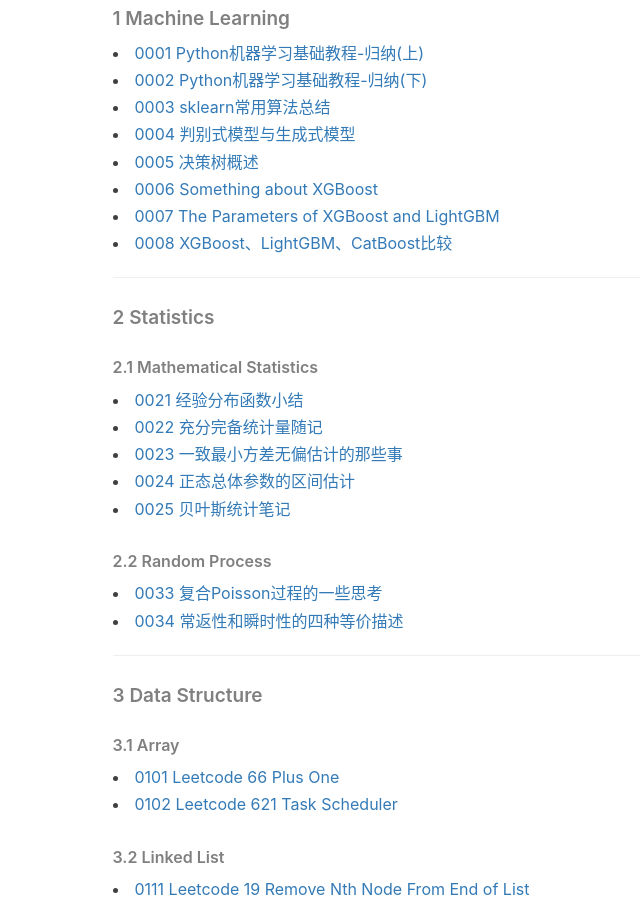
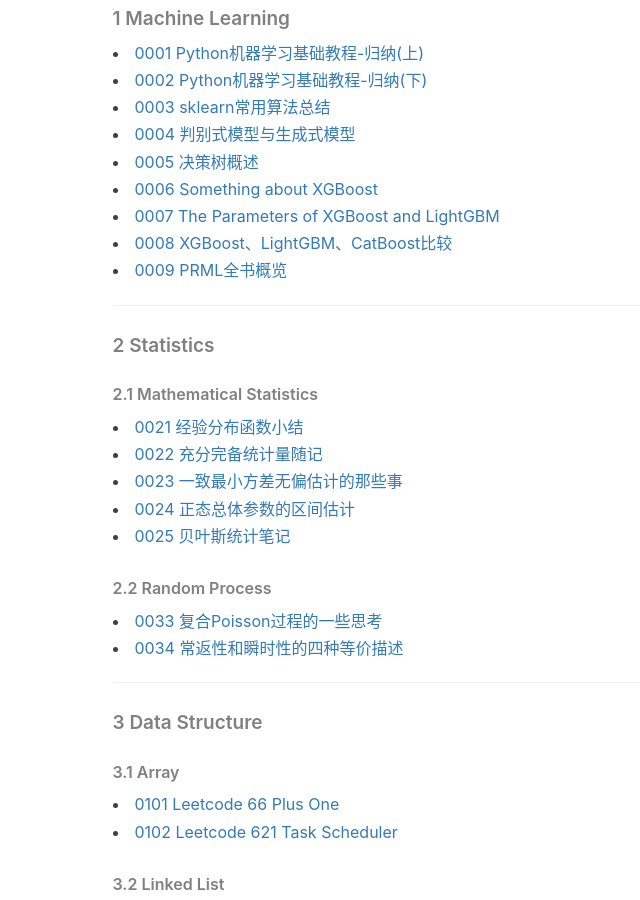
Before and after one commit to ZaccWu/ZaccWu.github.io, a Jekyll site: the page built from post list.html, in a window 1280 px wide and 900 px high, scrolled down 687 px. Shown: the whole window, without its empty margins (55-695 px from the left). Built offline with Jekyll 4.4.1, drawn with Linux system fonts in a browser that asks for light colours; nearby versions of some CDN libraries; comment, search, counter and statistics services are not loaded.

Commit message:
Update post list.html

```diff
--- a/post list.html
+++ b/post list.html
@@ -31,6 +31,7 @@
     <li><a href="https://tinky2013.github.io/2019/08/30/Something-about-XGBoost/">0006 Something about XGBoost</a></li>
     <li><a href="https://tinky2013.github.io/2019/08/31/The-Parameters-of-XGBoost-and-LightGBM/">0007 The Parameters of XGBoost and LightGBM</a></li>
     <li><a href="https://tinky2013.github.io/2019/09/04/XGBoost-LightBGM-CatBoost%E6%AF%94%E8%BE%83/">0008 XGBoost、LightGBM、CatBoost比较</a></li>
+    <li><a href="https://tinky2013.github.io/2019/09/05/PRML%E5%85%A8%E4%B9%A6%E6%A6%82%E8%A7%88/">0009 PRML全书概览</a></li>
 
     <hr>
     <h5>2 Statistics</h5>
```
